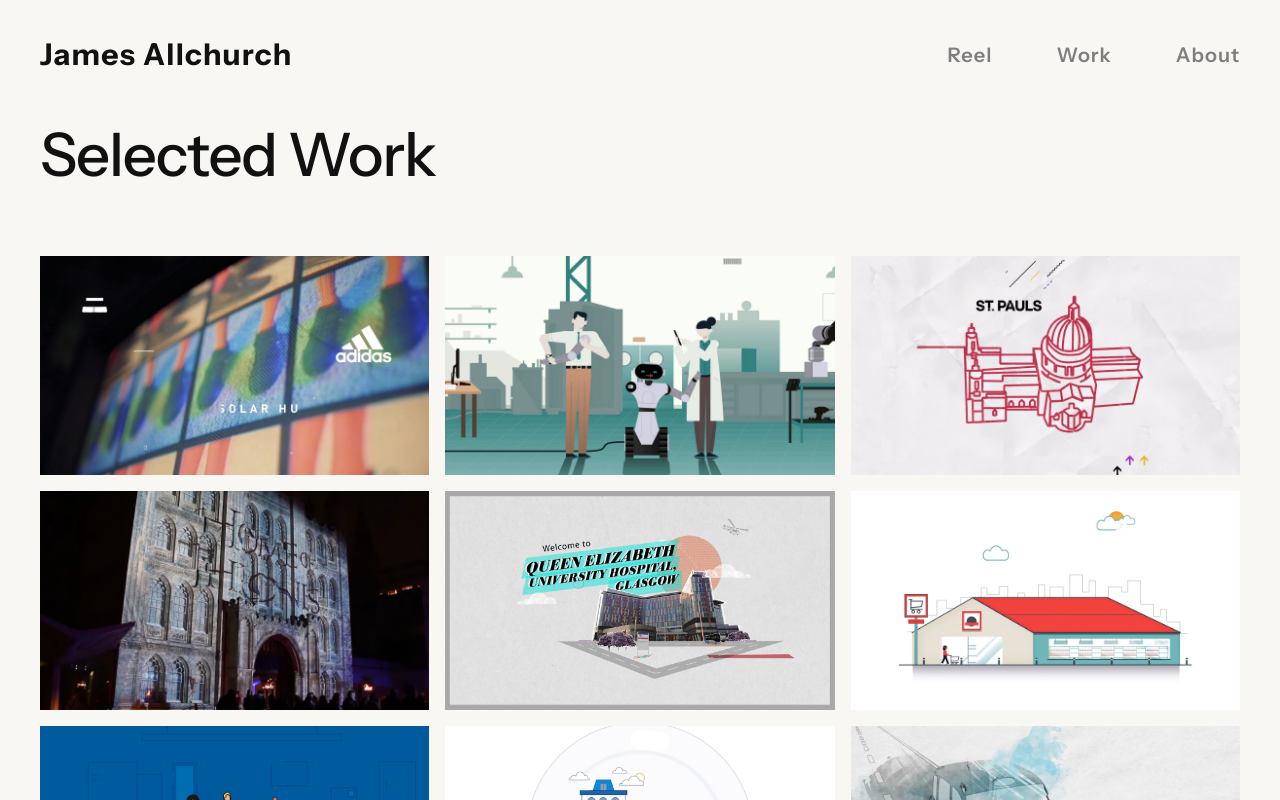
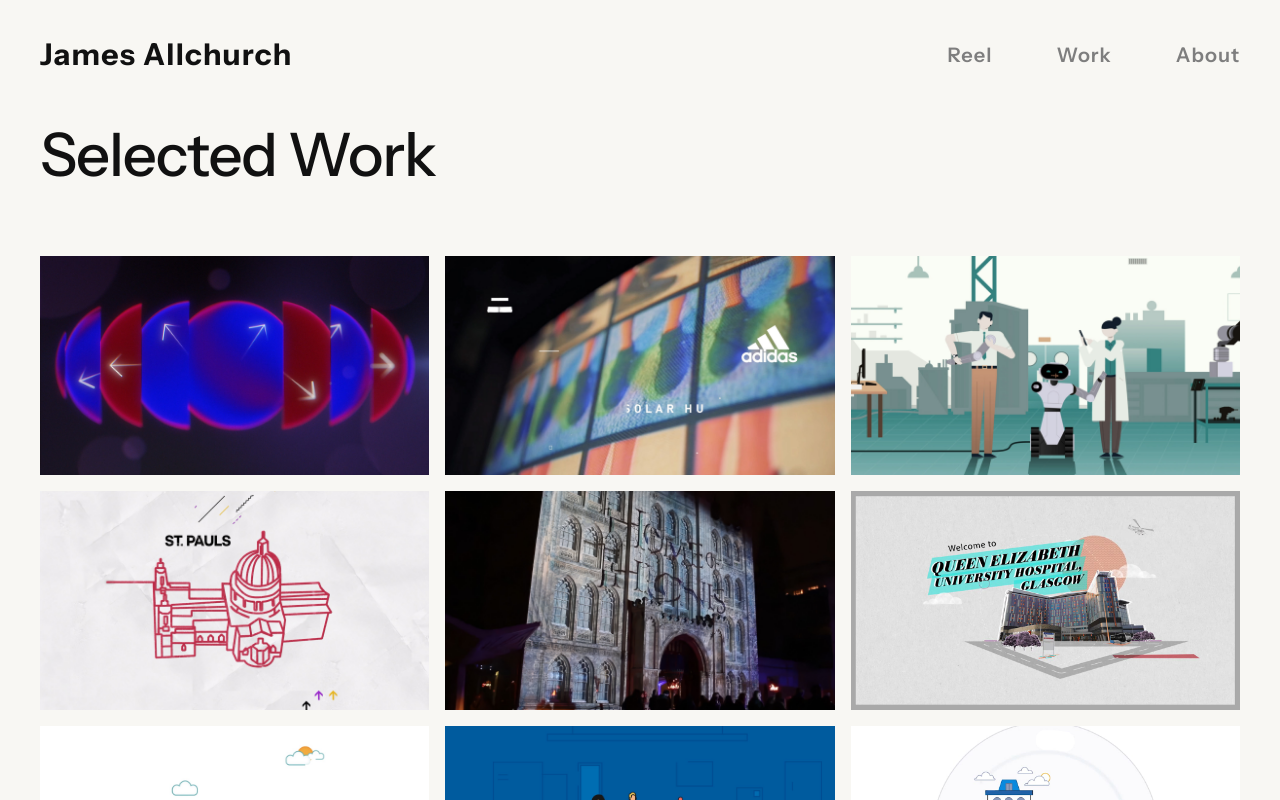
Before and after one commit to marmaladeJim/james-allchurch-portfolio, a Next.js app: page /work in a window 1280 px wide. Shown: the top 800 px of the page. Built offline with nearby package versions, Linux system fonts and the light colour scheme.

Commit message:
Add 'Our Quantum Future' project details
Added a new project entry for 'Our Quantum Future' with details about the documentary, including title, category, image, description, role, vimeoId, and credits.

```diff
--- a/data/projects.ts
+++ b/data/projects.ts
@@ -11,6 +11,20 @@ export type Project = {
 
 export const projects: Project[] = [
 {
+  slug: "our-quantum-future",
+  title: "Our Quantum Future",
+  category: "Documentary",
+  image: "/projects/QuantumFuture_thumb.jpg",
+  description:
+    "How do you visualise superposition, quantum computing and wave–particle duality? Our Quantum Future is a feature-length documentary exploring the rise of quantum technology and what it could mean for the future.\n\nIt was a privilege to be asked to work on the project, designing and animating several sequences that help explain some of the key concepts behind this emerging technology.",
+  role: "Motion Designer",
+  vimeoId: "1223717441",
+  credits: [
+    "Director: Guy Ellis",
+    "Motion Design: James Allchurch and George Judd",
+  ],
+},
+  {
   slug: "adidas-socials",
   title: "Adidas Socials",
   category: "Social Content",
```
